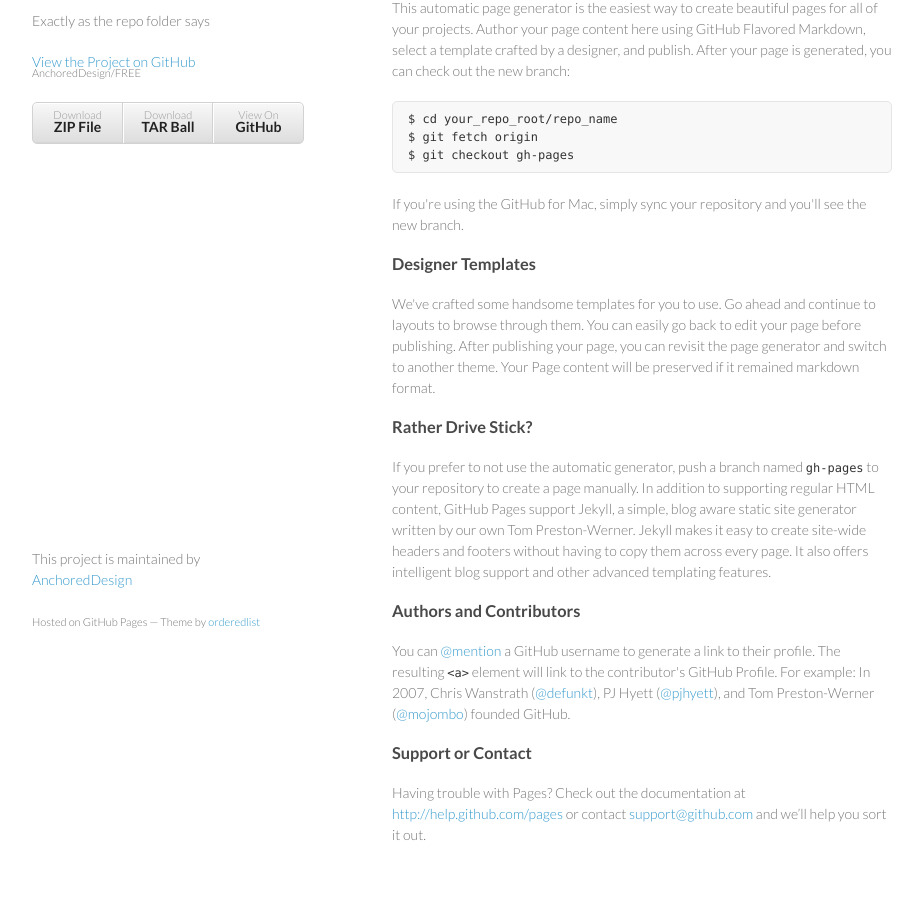
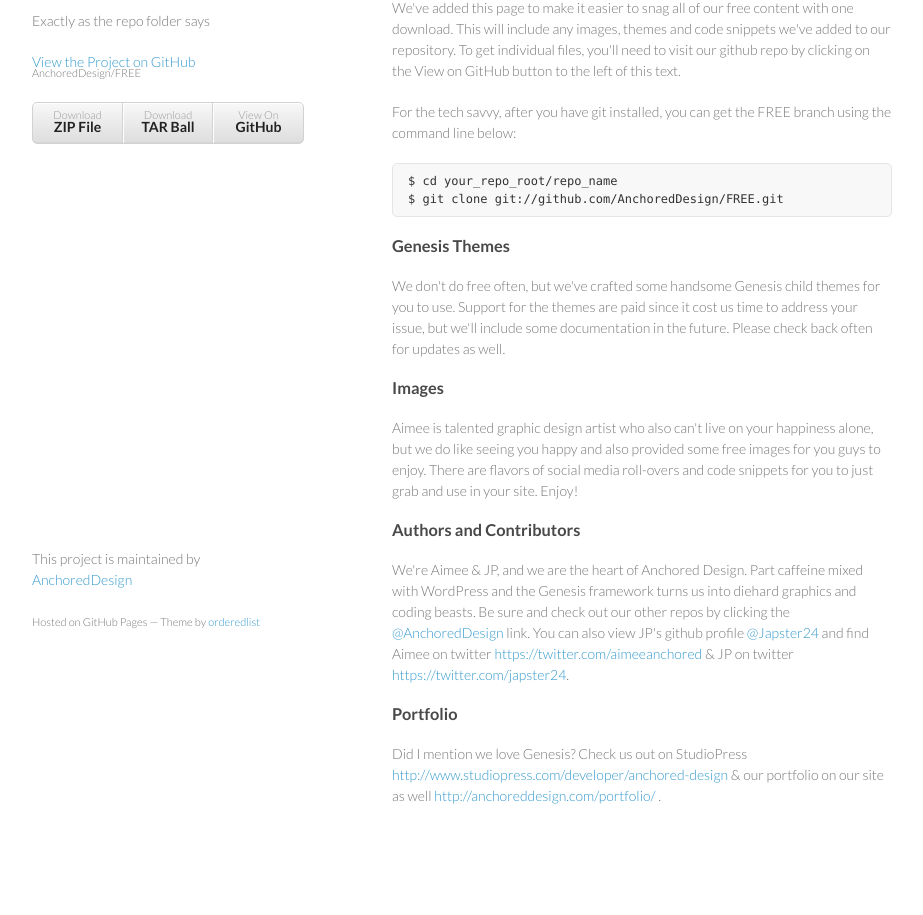
Before and after one commit to AnchoredDesign/FREE, a plain HTML site: page index.html in a window 1280 px wide. Shown: the part 99-1014 px from the top of the page, without its empty margins (178-1101 px from the left). After the commit the page ends 975 px from the top, so only its background shows below. Drawn offline with Linux system fonts and the light colour scheme.

```diff
--- a/index.html
+++ b/index.html
@@ -28,32 +28,31 @@
         </ul>
       </header>
       <section>
-        <h3>Welcome to GitHub Pages.</h3>
+        <h3>Welcome to Anchored Design's FREE repo.</h3>
 
-<p>This automatic page generator is the easiest way to create beautiful pages for all of your projects. Author your page content here using GitHub Flavored Markdown, select a template crafted by a designer, and publish. After your page is generated, you can check out the new branch:</p>
+<p>We've added this page to make it easier to snag all of our free content with one download.  This will include any images, themes and code snippets we've added to our repository.  To get individual files, you'll need to visit our github repo by clicking on the View on GitHub button to the left of this text.</p>
+
+<p>For the tech savvy, after you have git installed, you can get the FREE branch using the command line below:</p>
 
 <pre><code>$ cd your_repo_root/repo_name
-$ git fetch origin
-$ git checkout gh-pages
+$ git clone git://github.com/AnchoredDesign/FREE.git
 </code></pre>
 
-<p>If you're using the GitHub for Mac, simply sync your repository and you'll see the new branch.</p>
+<h3>Genesis Themes</h3>
 
-<h3>Designer Templates</h3>
+<p>We don't do free often, but we've crafted some handsome Genesis child themes for you to use. Support for the themes are paid since it cost us time to address your issue, but we'll include some documentation in the future. Please check back often for updates as well. </p>
 
-<p>We've crafted some handsome templates for you to use. Go ahead and continue to layouts to browse through them. You can easily go back to edit your page before publishing. After publishing your page, you can revisit the page generator and switch to another theme. Your Page content will be preserved if it remained markdown format.</p>
+<h3>Images</h3>
 
-<h3>Rather Drive Stick?</h3>
-
-<p>If you prefer to not use the automatic generator, push a branch named <code>gh-pages</code> to your repository to create a page manually. In addition to supporting regular HTML content, GitHub Pages support Jekyll, a simple, blog aware static site generator written by our own Tom Preston-Werner. Jekyll makes it easy to create site-wide headers and footers without having to copy them across every page. It also offers intelligent blog support and other advanced templating features.</p>
+<p>Aimee is talented graphic design artist who also can't live on your happiness alone, but we do like seeing you happy and also provided some free images for you guys to enjoy. There are flavors of social media roll-overs and code snippets for you to just grab and use in your site.  Enjoy! </p>
 
 <h3>Authors and Contributors</h3>
 
-<p>You can <a href="https://github.com/blog/821" class="user-mention">@mention</a> a GitHub username to generate a link to their profile. The resulting <code>&lt;a&gt;</code> element will link to the contributor's GitHub Profile. For example: In 2007, Chris Wanstrath (<a href="https://github.com/defunkt" class="user-mention">@defunkt</a>), PJ Hyett (<a href="https://github.com/pjhyett" class="user-mention">@pjhyett</a>), and Tom Preston-Werner (<a href="https://github.com/mojombo" class="user-mention">@mojombo</a>) founded GitHub.</p>
+<p>We're Aimee &amp; JP, and we are the heart of Anchored Design. Part caffeine mixed with WordPress and the Genesis framework turns us into diehard graphics and coding beasts. Be sure and check out our other repos by clicking the <a href="https://github.com/AnchoredDesign" class="user-mention">@AnchoredDesign</a> link.  You can also view JP's github profile <a href="https://github.com/Japster24" class="user-mention">@Japster24</a> and find Aimee on twitter <a href="https://twitter.com/aimeeanchored">https://twitter.com/aimeeanchored</a> &amp; JP on twitter <a href="https://twitter.com/japster24">https://twitter.com/japster24</a>.  </p>
 
-<h3>Support or Contact</h3>
+<h3>Portfolio</h3>
 
-<p>Having trouble with Pages? Check out the documentation at <a href="http://help.github.com/pages">http://help.github.com/pages</a> or contact <a href="mailto:support@github.com">support@github.com</a> and we’ll help you sort it out.</p>
+<p>Did I mention we love Genesis?  Check us out on StudioPress <a href="http://www.studiopress.com/developer/anchored-design">http://www.studiopress.com/developer/anchored-design</a> &amp; our portfolio on our site as well <a href="http://anchoreddesign.com/portfolio/">http://anchoreddesign.com/portfolio/</a> . </p>
       </section>
       <footer>
         <p>This project is maintained by <a href="https://github.com/AnchoredDesign">AnchoredDesign</a></p>
```
Also changed, not shown: params.json (+1 -1 lines).
